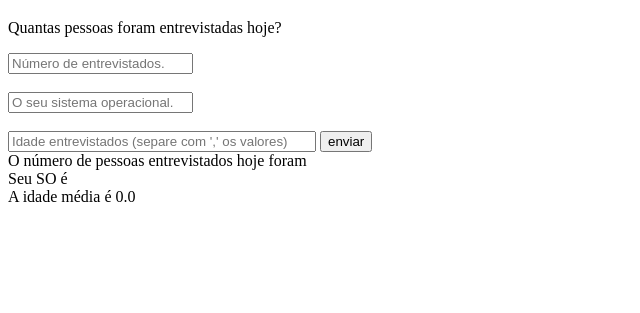
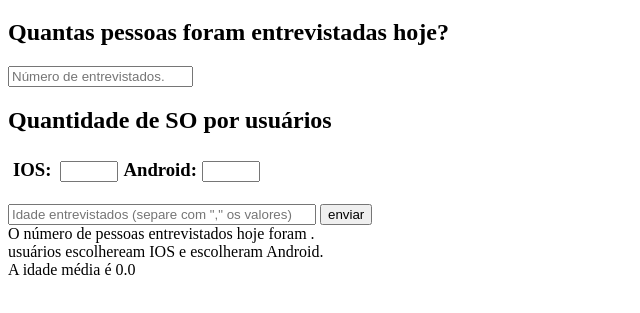
Before and after one commit to JoaoPaulodaSilvaSousa/Faculdade, a website: page AVA/entrevistas.html in a window 1280 px wide. Both pictures are taken after a click on the button "enviar". Shown: the part 61-374 px from the top of the page, without its empty margins (0-640 px from the left). Drawn offline with Linux system fonts and the light colour scheme.

Commit message:
updated ava

```diff
--- a/AVA/entrevistas.html
+++ b/AVA/entrevistas.html
@@ -9,14 +9,23 @@
         #idade {
             width: 300px;
         }
+        #IOS, #Android {
+            width: 50px;
+        }
+
+        h3 {
+            display: inline-block;
+            margin: 5px;
+        }
     </style>
 </head>
 <body>
     <h1>Qual o seu sistema operacional?</h1>
-    <p>Quantas pessoas foram entrevistadas hoje?</p>
-    <input type="number" name="num_entrevistados" id="num_entrevistados" required placeholder="Número de entrevistados."> <br> <br>
-    <input type="text" name="SO" id="SO" placeholder="O seu sistema operacional."><br><br>
-    <input type="text" name="idade" id="idade" placeholder="Idade entrevistados (separe com ',' os valores)" width="550px">
+    <h2>Quantas pessoas foram entrevistadas hoje?</h2>
+    <input type="number" name="num_entrevistados" id="num_entrevistados" placeholder="Número de entrevistados."> <br>
+    <h2>Quantidade de SO por usuários</h2>
+    <h3>IOS:</h3> <input type="number" name="IOS" id="IOS" ><h3>Android:</h3><input type="number" name="Android" id="Android"><br><br>
+    <input type="text" name="idade" id="idade" placeholder='Idade entrevistados (separe com "," os valores)' width="550px">
     <input type="button" value="enviar" onclick="calc()">
     <div id="res"></div>
     <script src="index.js"></script>
--- a/AVA/index.js
+++ b/AVA/index.js
@@ -1,7 +1,7 @@
 function calc() {
-    let celular = ["IOS", "Android"];
     let num_entrevistados = document.querySelector("#num_entrevistados").value.trim();
-    let so_usu = document.querySelector("#SO").value.trim();
+    let so_IOS = document.querySelector("#IOS").value.trim();
+    let so_Android = document.querySelector("#Android").value.trim()
     let idade_usu = document.querySelector("#idade").value.split(",").map(x => Number(x.trim())).filter(x => !isNaN(x));
     let res = document.querySelector("#res");
 
@@ -11,13 +11,7 @@ function calc() {
     }
     let idade_media = media_idade(idade_usu);
 
-    res.innerHTML = `O número de pessoas entrevistados hoje foram ${num_entrevistados}<br>
-    Seu SO é ${so_usu}<br>
+    res.innerHTML = `O número de pessoas entrevistados hoje foram ${num_entrevistados}.<br>
+    ${so_IOS} usuários escolheream IOS e ${so_Android} escolheram Android.<br>
     A idade média é ${idade_media.toFixed(1)}`
-    function verificarSO() {
-        if (so_usu === "Android") {
-            so_usu.value = `${so_usu}`
-        }
-    }
-
 }
```
